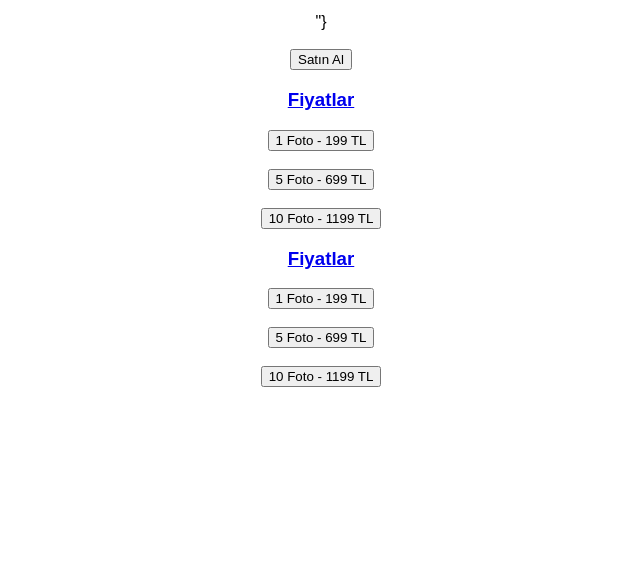
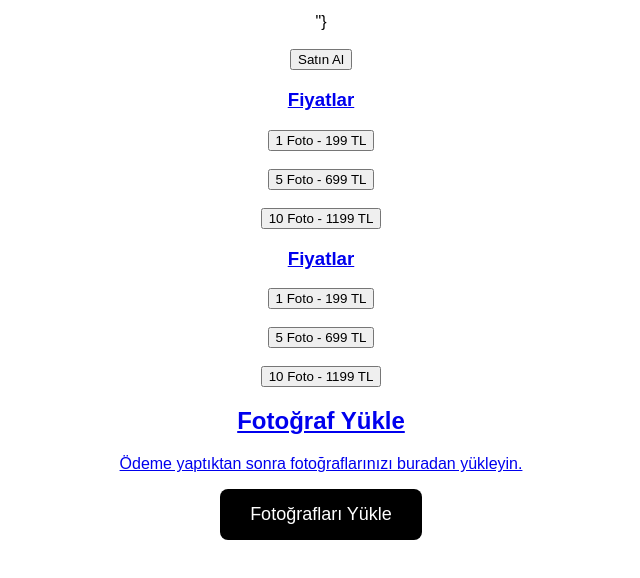
Before and after one commit to fireworkfire07-sketch/hotel-ai-site, a plain HTML site: page index.html in a window 1280 px wide. Shown: the part 130-708 px from the top of the page, without its empty margins (319-959 px from the left). Drawn offline with Linux system fonts and the light colour scheme.

Commit message:
Update index.html

```diff
--- a/index.html
+++ b/index.html
@@ -51,4 +51,14 @@
 
 <a href="BURAYA_3" target="_blank">
   <button>10 Foto - 1199 TL</button>
+</a}
+<br><br>
+
+<h2>Fotoğraf Yükle</h2>
+<p>Ödeme yaptıktan sonra fotoğraflarınızı buradan yükleyin.</p>
+
+<a href="BURAYA_LINK" target="_blank">
+  <button style="padding:15px 30px;font-size:18px;background:black;color:white;border:none;border-radius:8px;">
+    Fotoğrafları Yükle
+  </button>
 </a
```
